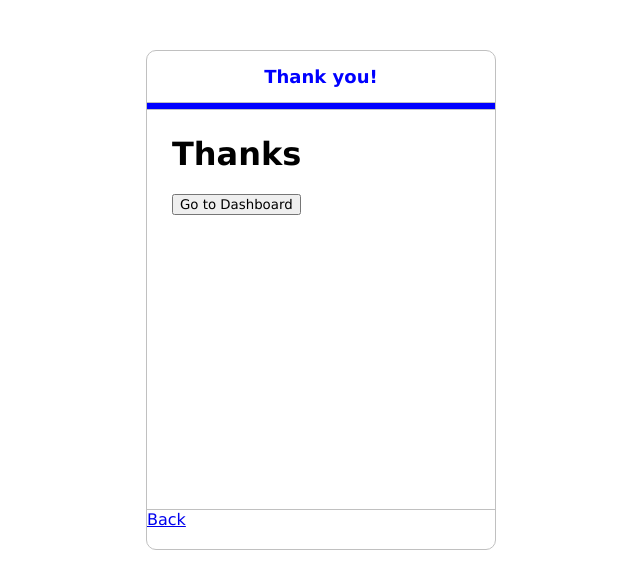
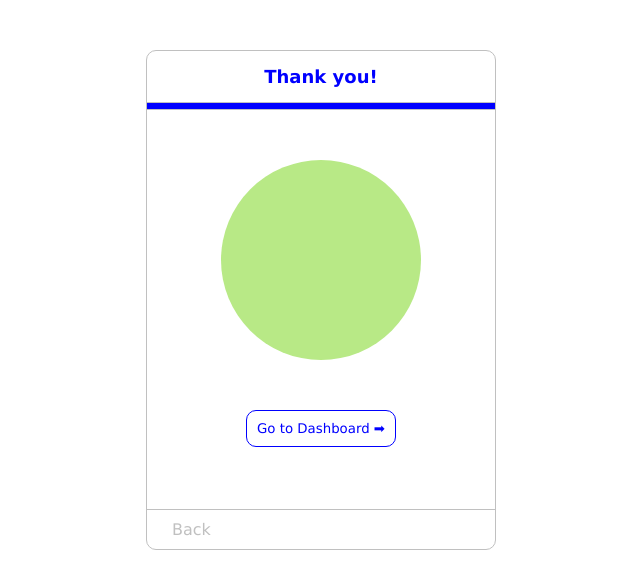
Before and after one commit to N1ck0lay/signup, a React (Create React App) app: page /third in a window 1280 px wide. Shown: the top 588 px of the page, without its empty margins (319-959 px from the left). Built offline with nearby package versions, Linux system fonts and the light colour scheme.

Commit message:
refactoring + reatures

```diff
--- a/src/App.css
+++ b/src/App.css
@@ -1,5 +1,5 @@
-.App {
-
+:root {
+    --bigFontSize: 100px;
 }
 
 .link {
--- /dev/null
+++ b/src/common/BirthDate/index.js
@@ -0,0 +1,47 @@
+import React from 'react'
+import { Field } from 'redux-form'
+
+import InputDate from '../InputDate'
+
+
+const date = new Date();
+const currentYear = date.getFullYear();
+
+
+const BirthDate = () => {
+    return (
+        <div>
+            <p className="center">DATE OF BIRTH</p>
+            <div className="flex-container">
+                <Field
+                    name="dd"
+                    type="number"
+                    min="1"
+                    max="31"
+                    placeholder="DD"
+                    component={InputDate}
+                />
+
+                <Field
+                    name="mm"
+                    type="number"
+                    min="1"
+                    max="12"
+                    placeholder="MM"
+                    component={InputDate}
+                />
+
+                <Field
+                    name="yyyy"
+                    type="number"
+                    min="1900"
+                    max={currentYear}
+                    placeholder="YYYY"
+                    component={InputDate}
+                />
+            </div>
+        </div>
+    )
+}
+
+export default BirthDate
--- /dev/null
+++ b/src/common/Gender/index.js
@@ -0,0 +1,65 @@
+import React from 'react'
+import { Field } from 'redux-form'
+
+
+const toggleClass = (i) => {
+
+    const menu = document.querySelectorAll('.gender');
+
+    for (let cnt = 0; cnt < menu.length; cnt++) {
+      menu[cnt].classList.remove('active')
+    }
+
+    switch (i) {
+      case 0:
+        menu[i].classList.add('active')
+        break
+      case 1:
+        menu[i].classList.add('active')
+        break
+      case 2:
+        menu[i].classList.add('active')
+        break
+      default:
+        return
+    }
+
+}
+
+
+const genderError = ({ meta: { touched, error } }) => {
+    return touched && error ? <p className="error">{error}</p> : <p>GENDER</p>
+}
+
+
+const Gender = () => {
+    return (
+        <div>
+            <label className="center">
+                <Field name="gender" component={genderError}/>
+            </label>
+
+            <div className="flex-container">
+                <label className="gender" onClick={() => toggleClass(0)}>
+                    <Field name="gender" component="input" type="radio" value="male" />
+                    {' '}
+                    Male
+                </label>
+                <label className="gender" onClick={() => toggleClass(1)}>
+                    <Field name="gender" component="input" type="radio" value="female" />
+                    {' '}
+                    Female
+                </label>
+                <label className="gender" onClick={() => toggleClass(2)}>
+                    <Field name="gender" component="input" type="radio" value="unspecified" />
+                    {' '}
+                    Unspecified
+                </label>
+            </div>
+
+        </div>
+    )
+}
+
+
+export default Gender
--- /dev/null
+++ b/src/common/Login/index.js
@@ -0,0 +1,36 @@
+import React from 'react'
+import { Field } from 'redux-form'
+
+import Input from '../Input'
+
+const Login = () => {
+    return (
+        <div>
+
+            <Field
+                name="email"
+                label="email"
+                type="email"
+                component={Input}
+            />
+
+            <Field
+                name="password"
+                label="password"
+                type="password"
+                component={Input}
+            />
+
+            <Field
+                name="password2"
+                label="confirm password"
+                type="password"
+                component={Input}
+            />
+
+        </div>
+    )
+}
+
+
+export default Login
--- a/src/components/FirstPage/index.js
+++ b/src/components/FirstPage/index.js
@@ -1,10 +1,10 @@
 import React, { Component } from 'react'
-import { Field, reduxForm } from 'redux-form'
+import { reduxForm } from 'redux-form'
 import { Link } from 'react-router-dom'
 
 import Box from '../../common/Box'
 import ProgressBar from '../../common/ProgressBar'
-import Input from '../../common/Input'
+import Login from '../../common/Login'
 import Body from '../../common/Body'
 import Footer from '../../common/Footer'
 
@@ -24,32 +24,13 @@ class FirstPage extends Component {
                 <Body>
                     <div className="first">
                         <form onSubmit={handleSubmit}>
-                            <Field
-                                name="email"
-                                label="email"
-                                type="email"
-                                component={Input}
-                            />
-
-                            <Field
-                                name="password"
-                                label="password"
-                                type="password"
-                                component={Input}
-                            />
-
-                            <Field
-                                name="password2"
-                                label="confirm password"
-                                type="password"
-                                component={Input}
-                            />
+                            <Login />
                         </form>
                     </div>
                 </Body>
                 <Footer>
                     <div></div>
-                    <Link to='/second' className="link">Next &rarr;</Link>
+                    <Link to='/second' className="link">Next ➡</Link>
                     {/* {invalid ? '' : <Link to='/second' className="link">Next &rarr;</Link>} */}
                 </Footer>
             </Box>
--- a/src/components/SecondPage/index.css
+++ b/src/components/SecondPage/index.css
@@ -8,7 +8,7 @@
     display: none;
 }
 
-.gender {
+.second .gender {
     display: block;
     font-size: 12px;
     text-align: center;
@@ -18,7 +18,7 @@
     text-transform: uppercase;
 }
 
-.active {
+.second .active {
     color: white;
     background: blue;
 }
--- a/src/components/ThirdPage/index.css
+++ b/src/components/ThirdPage/index.css
@@ -0,0 +1,43 @@
+.circle {
+    display: flex;
+    justify-content: center;
+    align-items: center;
+    position: relative;
+    margin: 50px auto;
+    background: #b8e986;
+    height: 200px;
+    width: 200px;
+    border-radius: 100%;
+}
+
+.male::after {
+    content: '👦';
+    font-size: var(--bigFontSize);
+}
+
+.female::after {
+    content: '👧';
+    font-size: var(--bigFontSize);
+}
+
+.unspecified::after {
+    content: '👽';
+    font-size: var(--bigFontSize);
+}
+
+button.dashboard {
+    display: block;
+    margin: 0 auto;
+    color: blue;
+    border: 1.5px solid blue;
+    background: transparent;
+    padding: 10px;
+    border-radius: 10px;
+    outline: 0;
+}
+
+button:active.dashboard {
+    transform: translateY(1px);
+    color: darkblue;
+    border: 1.5px solid darkblue;
+}
--- a/src/components/ThirdPage/index.js
+++ b/src/components/ThirdPage/index.js
@@ -9,13 +9,15 @@ import Footer from '../../common/Footer'
 
 import { store } from '../../index'
 
-// import './index.css'
+import './index.css'
 
 
 class ThirdPage extends Component {
     render() {
 
-        const storeData = store.getState().form.reactApp === undefined ? {} : store.getState().form.reactApp
+        const storeData = store.getState().form.reactApp === undefined ?
+        {} : store.getState().form.reactApp.values
+
 
         const finish = {
             user_data: {
@@ -28,16 +30,26 @@ class ThirdPage extends Component {
         }
 
 
+        const showResult = () => {
+            console.log(JSON.stringify(finish))
+        }
+
+
+        let gender = storeData.gender
+
+
         return (
             <Box header="Thank you!">
                 <ProgressBar progress={100} />
                 <Body>
-                    <h1>Thanks</h1>
-                    <button>Go to Dashboard</button>
+                    <div className="circle">
+                        <div className={gender}></div>
+                    </div>
+                    <button className="dashboard" onClick={showResult}>Go to Dashboard ➡</button>
                 </Body>
                 <Footer>
-                <Link to='/second'>Back</Link>
-                <div></div>
+                    <Link to='/second' className="link link-silver">Back</Link>
+                    <div></div>
                 </Footer>
             </Box>
         )
--- a/src/helpers/validate.js
+++ b/src/helpers/validate.js
@@ -45,21 +45,21 @@ const validate = values => {
 
 
     if (!values.yyyy) {
-        errors.yyyy = 'required';
+        errors.yyyy = 'required'
     } else if (values.yyyy < 1900 || values.yyyy > 2018) {
-        errors.yyyy = 'Are you sure?'
+        errors.yyyy = 'are you sure?'
     } else {
-        const userDateInput = new Date(`${values.yyyy}-${values.mm}-${values.dd}`);
+        const userDateInput = new Date(`${values.yyyy}-${values.mm}-${values.dd}`)
         console.log('Is valid?', moment(userDateInput).isValid())
-        const isAdult = moment(userDateInput, "YYYYMMDD").fromNow().split(' ')[0];
-        if (parseInt(isAdult) < 18) {
-            errors.yyyy = 'Not Adult';
+        const isAdult = moment(userDateInput, "YYYYMMDD").fromNow().split(' ')[0]
+        if (parseInt(isAdult, 10) < 18) {
+            errors.yyyy = 'must be 18 y.o. or more'
         }
     }
 
 
     if (!values.gender) {
-        errors.gender = 'Choose your gender';
+        errors.gender = 'Choose your gender'
     }
 
     // console.log('values', { "year": Number(values.yyyy), "month": Number(values.mm) - 1, "day": Number(values.dd) })
```
Also changed, not shown: src/components/SecondPage/index.js (+8 -92 lines).
